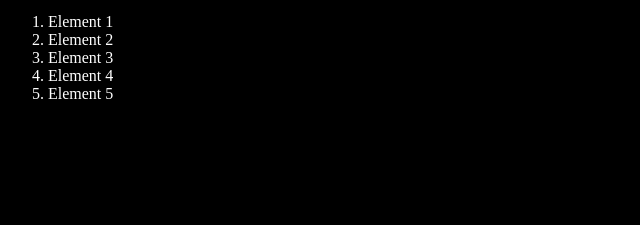
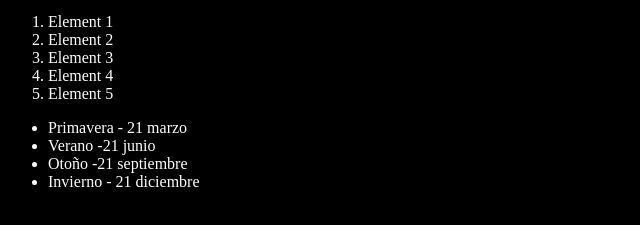
Before and after one commit to yonyzarate/practica-git, a plain HTML site: page index.html in a window 1280 px wide. Shown: the part 101-326 px from the top of the page, without its empty margins (0-640 px from the left). Drawn offline with Linux system fonts and the light colour scheme.

Commit message:
Agregando estaciones del año con fecha

```diff
--- a/index.html
+++ b/index.html
@@ -17,6 +17,12 @@
       <li>Element 4</li>
       <li>Element 5</li>
     </ol>
+    <ul>
+      <li>Primavera - 21 marzo</li>
+      <li>Verano -21 junio</li>
+      <li>Otoño -21 septiembre</li>
+      <li>Invierno - 21 diciembre</li>
+    </ul>
     <script src="index.js"></script>
   </body>
 </html>
```
